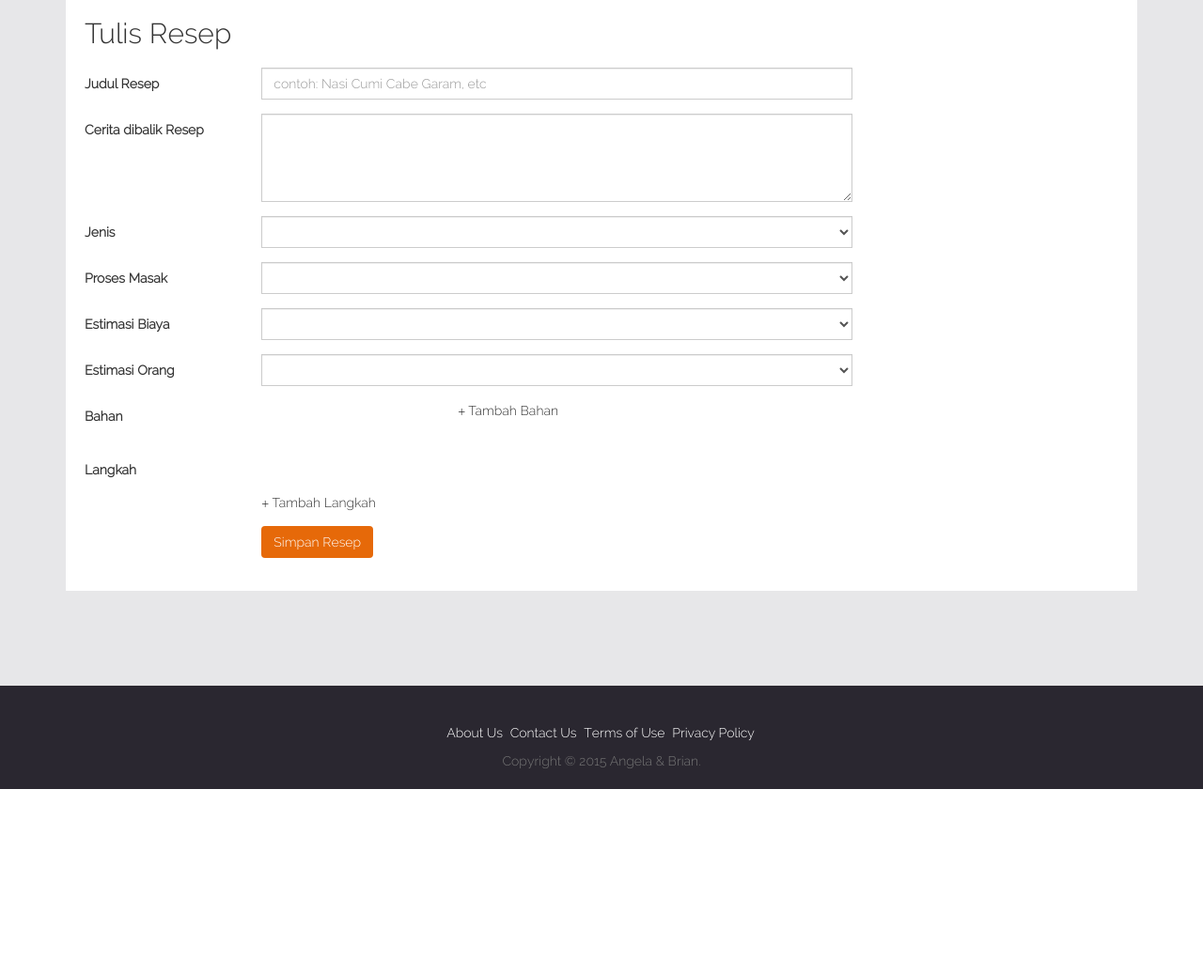
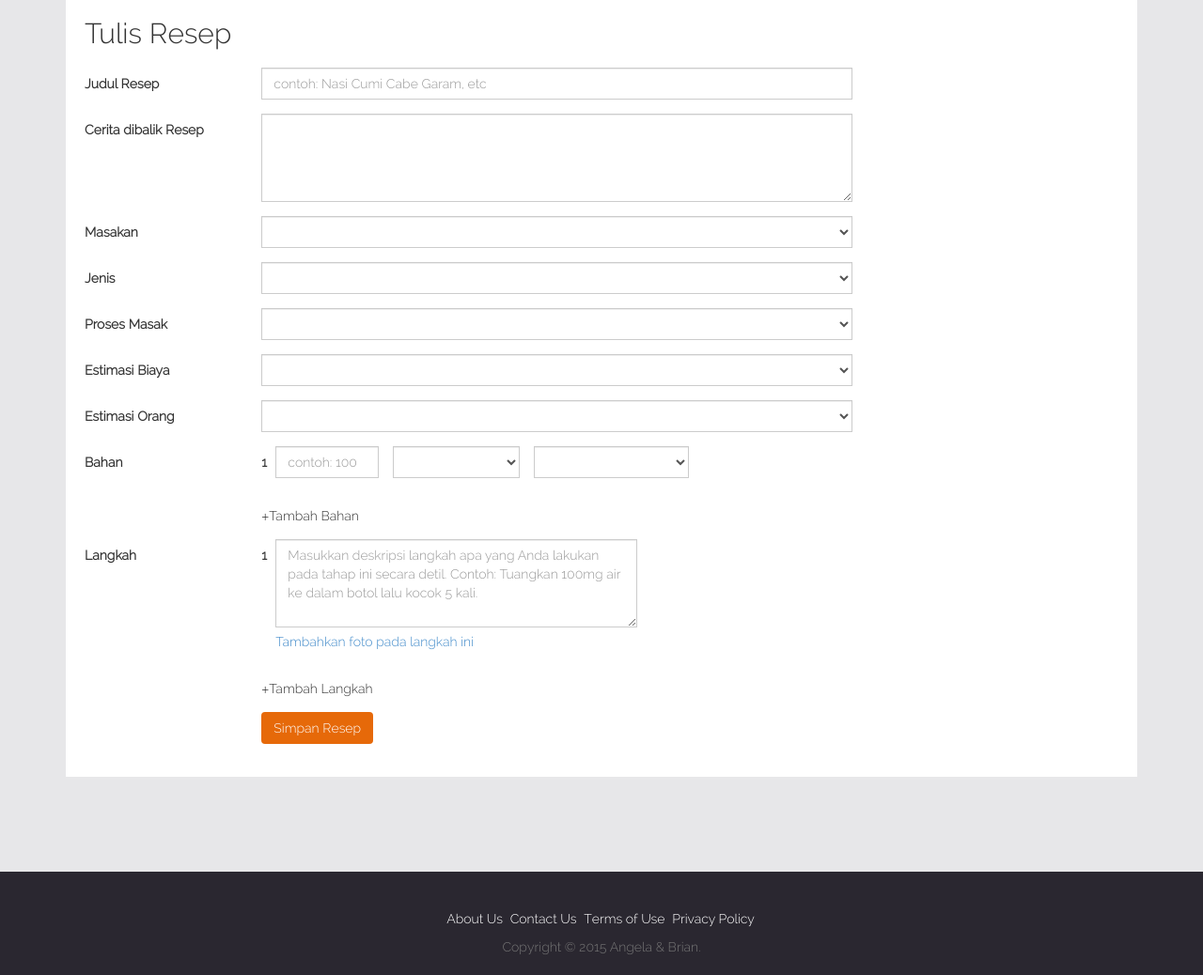
Before and after one commit to angelamuliawan/rd, a CodeIgniter app: page /rd/index.php/recipe/add in a window 1280 px wide. Shown: the part 51-1089 px from the top of the page at 94% size. Before the commit the page ends 891 px from the top, so only its background shows below. Run offline with CodeIgniter, Linux system fonts and the light colour scheme; lists and menus that the app fills with data are empty; some web fonts are replaced.

Commit message:
- add recipe - config domain

```diff
--- a/application/controllers/recipe.php
+++ b/application/controllers/recipe.php
@@ -23,6 +23,9 @@ class Recipe extends AB_Controller {
 		$food_types = $this->db->query('CALL GetAllFoodType()');
 		$food_types = $this->buildDataDropdown($food_types, 'FoodTypeID', 'FoodTypeName');
 
+		$cuisines = $this->db->query('CALL GetAllCuisine()');
+		$cuisines = $this->buildDataDropdown($cuisines, 'CuisineID', 'CuisineName');
+
 		$food_process = $this->db->query('CALL GetAllFoodProcess()');
 		$food_process = $this->buildDataDropdown($food_process, 'FoodProcessID', 'FoodProcessName');
 
@@ -44,9 +47,19 @@ class Recipe extends AB_Controller {
 			// debug($post); die();
 
 			$this->form_validation->set_rules('RecipeName', 'Recipe Name', 'required');
-			// $this->form_validation->set_rules('password', 'Password', 'required');
+			$this->form_validation->set_rules('RecipeIntro', 'Recipe Intro', 'required');
+
+			foreach( $post['FoodComposition'] as $key => $value ) {
+				$this->form_validation->set_rules('FoodComposition['.$key.'][Measure]', 'Measure', 'required');
+			}
+
+			foreach( $post['FoodProcess'] as $key => $value ) {
+				$this->form_validation->set_rules('FoodProcess['.$key.'][FoodStepName]', 'Food Step', 'required');
+			}
 
 			if ( $this->form_validation->run() == TRUE ) {
+
+
 
 				// $res = $this->db->query('CALL CheckLogin(?,?)', array(
 				// 	$post['email'],
@@ -65,12 +78,15 @@ class Recipe extends AB_Controller {
 				// 	$status = 'success';
 				// }
 			}
+
+			// debug(validation_errors()); die();
 		}
 
 		// loadMessage($message, $status);
 
 		$this->load->vars(array(
 			'food_types' => $food_types,
+			'cuisines' => $cuisines,
 			'food_process' => $food_process,
 			'price_ranges' => $price_ranges,
 			'estimation_peoples' => $estimation_peoples,
--- /dev/null
+++ b/application/views/Elements/Subview/recipe/custom_material.php
@@ -0,0 +1,69 @@
+<?php
+		$type = !empty($type)?$type:'load';
+		$class = '';
+
+		$counter = !empty($counter)?$counter:0;
+		$measure = !empty($measure)?$measure:false;
+		$measure_size = !empty($measure_size)?$measure_size:false;
+		$composition = !empty($composition)?$composition:false;
+
+		$measure_name = 'FoodComposition['.$counter.'][Measure]';
+		$measure_size_name = 'FoodComposition['.$counter.'][MeasureSizeID]';
+		$composition_name = 'FoodComposition['.$counter.'][CompositionID]';
+
+		if( $type == 'init' ) {
+			$class = 'clone-template-material hide wrapper-template';
+			$measure_name = 'Measure';
+			$measure_size_name = 'MeasureSizeID';
+			$composition_name = 'CompositionID';
+		}
+?>
+<div class="row mb15 list-material <?php echo $class; ?>">
+	<div class="col-sm-1 col-xs-1 extra-small-width">
+		<?php
+				echo tag('label', ($counter+1), array(
+					'class' => 'control-label template-order'
+				));
+		?>
+	</div>
+	<div class="col-sm-2 col-xs-2 no-pd">
+		<?php
+				echo form_input(array(
+					'name' => $measure_name,
+					'type' => 'text',
+					'value' => set_value($measure_name),
+					'class' => 'form-control inputField',
+					'placeholder' => 'contoh: 100',
+				));
+				echo form_error($measure_name);
+		?>
+	</div>
+	<div class="col-sm-3 col-xs-3">
+		<?php
+				echo form_dropdown($measure_size_name, $measure_sizes, $measure_size, 'class="form-control inputField"');
+		?>
+	</div>
+	<div class="col-sm-3 col-xs-2 no-pd">
+		<?php
+				echo form_dropdown($composition_name, $compositions, $composition, 'class="form-control inputField"');
+		?>
+	</div>
+	<div class="col-sm-3 col-xs-4">
+		<div class="icon-holder">
+			<?php
+					echo tag('span', false, array(
+						'class' => 'glyphicon glyphicon-circle-arrow-up'
+					));
+					echo tag('span', false, array(
+						'class' => 'glyphicon glyphicon-circle-arrow-down'
+					));
+
+					if( $type == 'init' || ( $type == 'load' && !empty($counter) ) ) {
+						echo tag('span', false, array(
+							'class' => 'glyphicon glyphicon-trash'
+						));
+					}
+			?>
+		</div>
+	</div>
+</div>
--- /dev/null
+++ b/application/views/Elements/Subview/recipe/custom_step.php
@@ -0,0 +1,40 @@
+<?php
+		$type = !empty($type)?$type:'load';
+		$class = '';
+
+		$counter = !empty($counter)?$counter:0;
+		$step = !empty($step)?$step:false;
+
+		$step_name = 'FoodProcess['.$counter.'][FoodStepName]';
+
+		if( $type == 'init' ) {
+			$class = 'clone-template-step hide wrapper-template';
+			$step_name = 'FoodStepName';
+		}
+?>
+
+<div class="row mb15 <?php echo $class; ?>">
+	<div class="col-sm-1 col-xs-1 extra-small-width">
+		<?php
+				echo tag('label', ($counter+1), array(
+					'class' => 'control-label template-order'
+				));
+		?>
+	</div>
+	<div class="col-sm-7 col-xs-7 no-pd">
+		<?php
+				echo tag('textarea', set_value($step_name), array(
+					'rows' => 4,
+					'name' => $step_name,
+					'class' => 'form-control mb5 inputField',
+					'placeholder' => 'Masukkan deskripsi langkah apa yang Anda lakukan pada tahap ini secara detil. Contoh: Tuangkan 100mg air ke dalam botol lalu kocok 5 kali.',
+				));
+				echo form_error($step_name);
+
+				echo tag('a', 'Tambahkan foto pada langkah ini', array(
+					'class' => 'mt10',
+					'href' => '#',
+				));
+		?>
+	</div>
+</div>
--- a/application/views/Recipe/add.php
+++ b/application/views/Recipe/add.php
@@ -1,35 +1,68 @@
-<?php
-		if( isset($request) ) {
-			// debug($request); die();
-		}
-
-		// debug($food_types); die();
-?>
-
 <div class="container">
 	<div class="big-wrapper bg-white pd20">
-
 		<?php
 				echo tag('h2', 'Tulis Resep');
 		?>
 		<div class="wrapper-create-recipe">
 			<form class="form-horizontal mt20" role="form" action="add" method="post" accept-charset="utf-8">
 			  	<div class="form-group">
-			    	<label for="RecipeName" class="col-sm-2 control-label">Judul Resep</label>
+			  		<?php
+			  				echo tag('label', 'Judul Resep', array(
+			  					'for' => 'RecipeName',
+			  					'class' => 'col-sm-2 control-label',
+			  				));
+			  		?>
 				    <div class="col-sm-7">
-				      	<input type="text" class="form-control" name="RecipeName" placeholder="contoh: Nasi Cumi Cabe Garam, etc">
-				      	<?php echo form_error('RecipeName'); ?>
+				    	<?php
+				    			echo tag('input', false, array(
+				    				'type' => 'text',
+				    				'class' => 'form-control',
+				    				'name' => 'RecipeName',
+				    				'placeholder' => 'contoh: Nasi Cumi Cabe Garam, etc',
+				    				'value' => set_value('RecipeName'),
+				    			));
+				    			echo form_error('RecipeName');
+				    	?>
 				    </div>
 			  	</div>
 				<div class="form-group">
-					<label for="RecipeIntro" class="col-sm-2 control-label">Cerita dibalik Resep</label>
+					<?php
+			  				echo tag('label', 'Cerita dibalik Resep', array(
+			  					'for' => 'RecipeIntro',
+			  					'class' => 'col-sm-2 control-label',
+			  				));
+			  		?>
 					<div class="col-sm-7">
-						<textarea rows="4" name="RecipeIntro" class="form-control"></textarea>
-						<?php echo form_error('RecipeIntro'); ?>
+						<?php
+								echo tag('textarea', set_value('RecipeIntro'), array(
+				    				'rows' => 4,
+				    				'class' => 'form-control',
+				    				'name' => 'RecipeIntro',
+				    			));
+								echo form_error('RecipeIntro');
+						?>
 					</div>
 				</div>
 				<div class="form-group">
-					<label for="FoodTypeID" class="col-sm-2 control-label">Jenis</label>
+					<?php
+			  				echo tag('label', 'Masakan', array(
+			  					'for' => 'CuisineID',
+			  					'class' => 'col-sm-2 control-label',
+			  				));
+			  		?>
+					<div class="col-sm-7">
+						<?php
+								echo form_dropdown('CuisineID', $cuisines, $request['CuisineID'], 'class="form-control"');
+						?>
+					</div>
+				</div>
+				<div class="form-group">
+					<?php
+			  				echo tag('label', 'Jenis', array(
+			  					'for' => 'FoodTypeID',
+			  					'class' => 'col-sm-2 control-label',
+			  				));
+			  		?>
 					<div class="col-sm-7">
 						<?php
 								echo form_dropdown('FoodTypeID', $food_types, $request['FoodTypeID'], 'class="form-control"');
@@ -37,7 +70,12 @@
 					</div>
 				</div>
 				<div class="form-group">
-					<label for="FoodProcessID" class="col-sm-2 control-label">Proses Masak</label>
+					<?php
+			  				echo tag('label', 'Proses Masak', array(
+			  					'for' => 'FoodProcessID',
+			  					'class' => 'col-sm-2 control-label',
+			  				));
+			  		?>
 					<div class="col-sm-7">
 						<?php
 								echo form_dropdown('FoodProcessID', $food_process, $request['FoodProcessID'], 'class="form-control"');
@@ -45,7 +83,12 @@
 					</div>
 				</div>
 				<div class="form-group">
-					<label for="inputPassword3" class="col-sm-2 control-label">Estimasi Biaya</label>
+					<?php
+			  				echo tag('label', 'Estimasi Biaya', array(
+			  					'for' => 'PriceRangeID',
+			  					'class' => 'col-sm-2 control-label',
+			  				));
+			  		?>
 					<div class="col-sm-7">
 						<?php
 								echo form_dropdown('PriceRangeID', $price_ranges, $request['PriceRangeID'], 'class="form-control"');
@@ -53,7 +96,12 @@
 					</div>
 				</div>
 				<div class="form-group">
-					<label for="EstPeopleID" class="col-sm-2 control-label">Estimasi Orang</label>
+					<?php
+			  				echo tag('label', 'Estimasi Orang', array(
+			  					'for' => 'EstPeopleID',
+			  					'class' => 'col-sm-2 control-label',
+			  				));
+			  		?>
 					<div class="col-sm-7">
 						<?php
 								echo form_dropdown('EstPeopleID', $estimation_peoples, $request['EstPeopleID'], 'class="form-control"');
@@ -61,139 +109,107 @@
 					</div>
 				</div>
 				<div class="form-group">
-					<label class="col-sm-2 control-label">Bahan</label>
+					<?php
+			  				echo tag('label', 'Bahan', array(
+			  					'class' => 'col-sm-2 control-label',
+			  				));
+			  		?>
 					<div class="col-sm-7 parent-template" model="FoodComposition">
-						<div class="row mb15 list-material clone-template-material hide wrapper-template">
-							<div class="col-sm-1 col-xs-1 extra-small-width">
-								<label class="control-label template-order">1</label>
-							</div>
-							<div class="col-sm-2 col-xs-2 no-pd">
-								<input name="Measure" type="text" class="form-control inputField" placeholder="contoh: 100" />
-							</div>
-							<div class="col-sm-3 col-xs-3">
-								<?php
-										echo form_dropdown('MeasureSizeID', $measure_sizes, false, 'class="form-control inputField"');
-								?>
-							</div>
-							<div class="col-sm-3 col-xs-2 no-pd">
-								<?php
-										echo form_dropdown('CompositionID', $compositions, false, 'class="form-control inputField"');
-								?>
-							</div>
-							<div class="col-sm-3 col-xs-4">
-								<div class="icon-holder">
-									<span class="glyphicon glyphicon-circle-arrow-up"></span>
-									<span class="glyphicon glyphicon-circle-arrow-down"></span>
-									<span class="glyphicon glyphicon-trash"></span>
-								</div>
-							</div>
-						</div>
+						<?php
+								loadSubview('recipe/custom_material', array(
+									'type' => 'init'
+								));
 
-						<?php
+								$counter = 0;
 								if( !empty($request['FoodComposition']) ) {
-									$counter = 0;
+
 									foreach( $request['FoodComposition'] as $key => $value ) {
 										$measure = $value['Measure'];
 										$measure_size = $value['MeasureSizeID'];
 										$composition = $value['CompositionID'];
-									?>
-										<div class="row mb15 list-material">
-											<div class="col-sm-1 col-xs-1 extra-small-width">
-												<label class="control-label template-order"><?php echo ($counter+1); ?></label>
-											</div>
-											<div class="col-sm-2 col-xs-2 no-pd">
-												<?php
-														echo form_input(array(
-															'name' => 'FoodComposition['.$counter.'][Measure]',
-															'type' => 'text',
-															'value' => $measure,
-															'class' => 'form-control inputField',
-															'placeholder' => 'contoh: 100',
-														));
-												?>
-											</div>
-											<div class="col-sm-3 col-xs-3">
-												<?php
-														echo form_dropdown('FoodComposition['.$counter.'][MeasureSizeID]', $measure_sizes, $measure_size, 'class="form-control inputField"');
-												?>
-											</div>
-											<div class="col-sm-3 col-xs-2 no-pd">
-												<?php
-														echo form_dropdown('FoodComposition['.$counter.'][CompositionID]', $compositions, $composition, 'class="form-control inputField"');
-												?>
-											</div>
-											<div class="col-sm-3 col-xs-4">
-												<div class="icon-holder">
-													<span class="glyphicon glyphicon-circle-arrow-up"></span>
-													<span class="glyphicon glyphicon-circle-arrow-down"></span>
-													<span class="glyphicon glyphicon-trash"></span>
-												</div>
-											</div>
-										</div>
-									<?php
+
+										loadSubview('recipe/custom_material', array(
+											'type' => 'load',
+											'measure' => $measure,
+											'measure_size' => $measure_size,
+											'composition' => $composition,
+											'counter' => $counter,
+										));
 										$counter++;
 									}
+								} else {
+									loadSubview('recipe/custom_material', array(
+										'type' => 'load',
+										'counter' => $counter,
+									));
 								}
 						?>
 					</div>
-					<div class="form-group">
-						<div class="col-sm-2 col-sm-offset-2 extra-margin clone-button cpointer" data-clone="clone-template-material">
-							<span class="glyphicon glyphicon-plus"></span>
-							Tambah Bahan
-						</div>
+				</div>
+				<div class="form-group">
+					<div class="col-sm-7 col-sm-offset-2 clone-button cpointer" data-clone="clone-template-material">
+						<?php
+								echo tag('span', false, array(
+									'class' => 'glyphicon glyphicon-plus'
+								));
+								echo 'Tambah Bahan';
+						?>
 					</div>
 				</div>
 				<div class="form-group">
-					<label class="col-sm-2 control-label">Langkah</label>
+					<?php
+							echo tag('label', 'Langkah', array(
+								'class' => 'col-sm-2 control-label'
+							));
+					?>
 					<div class="col-sm-7 parent-template" model="FoodProcess">
-						<div class="row mb15 clone-template-step hide wrapper-template">
-							<div class="col-sm-1 col-xs-1 extra-small-width">
-								<label class="control-label template-order">No.</label>
-							</div>
-							<div class="col-xs-7 no-pd">
-								<textarea rows="4" name="FoodStepName" class="form-control mb5 inputField" placeholder="Masukkan deskripsi langkah apa yang Anda lakukan pada tahap ini secara detil. Contoh: Tuangkan 100mg air ke dalam botol lalu kocok 5 kali."></textarea>
-								<a class="mt10" href="#">Tambahkan foto pada langkah ini</a>
-							</div>
-						</div>
 						<?php
+								loadSubview('recipe/custom_step', array(
+									'type' => 'init'
+								));
+
+								$counter = 0;
 								if( !empty($request['FoodProcess']) ) {
-									$counter = 0;
 									foreach( $request['FoodProcess'] as $key => $value ) {
 										$step = $value['FoodStepName'];
-									?>
-										<div class="row mb15">
-											<div class="col-sm-1 col-xs-1 extra-small-width">
-												<label class="control-label"><?php echo ($counter+1); ?></label>
-											</div>
-											<div class="col-sm-7 col-xs-7 no-pd">
-												<?php
-														echo tag('textarea', $step, array(
-															'rows' => 4,
-															'name' => 'FoodProcess['.$counter.'][FoodStepName]',
-															'class' => 'form-control mb5 inputField',
-															'placeholder' => 'Masukkan deskripsi langkah apa yang Anda lakukan pada tahap ini secara detil. Contoh: Tuangkan 100mg air ke dalam botol lalu kocok 5 kali.',
-														));
-												?>
-												<a class="mt10" href="#">Tambahkan foto pada langkah ini</a>
-											</div>
-										</div>
-									<?php
+
+										loadSubview('recipe/custom_step', array(
+											'type' => 'load',
+											'step' => $step,
+											'counter' => $counter,
+										));
 										$counter++;
 									}
+								} else {
+									loadSubview('recipe/custom_step', array(
+										'type' => 'load',
+										'counter' => $counter,
+									));
 								}
 						?>
 					</div>
 				</div>
 				<div class="form-group">
 					<div class="col-sm-7 col-sm-offset-2 clone-button cpointer" data-clone="clone-template-step">
-						<span class="glyphicon glyphicon-plus"></span>
-						Tambah Langkah
+						<?php
+								echo tag('span', false, array(
+									'class' => 'glyphicon glyphicon-plus'
+								));
+								echo 'Tambah Langkah';
+						?>
 					</div>
 				</div>
 			  	<div class="form-group">
-			    	<div class="col-sm-offset-2 col-sm-2">
-			      		<button type="submit" class="btn btn-orange">Simpan Resep</button>
-			    	</div>
+			  		<?php
+			  				echo tag('button', 'Simpan Resep', array(
+			  					'class' => 'btn btn-orange',
+			  					'type' => 'submit',
+			  					'wrapTag' => 'div',
+			  					'wrapAttributes' => array(
+			  						'class' => 'col-sm-offset-2 col-sm-2'
+			  					)
+			  				));
+			  		?>
 			  	</div>
 			</form>
 		</div>
--- a/resources/css/custom.css
+++ b/resources/css/custom.css
@@ -143,6 +143,7 @@ h1,h2,h3,h4,h5,h6 {
 /* Error */
 .error-message {
 	color: #C30F0F !important;
+	display: block;
 }
 
 .form-control {
@@ -538,9 +539,9 @@ h1,h2,h3,h4,h5,h6 {
 	font-size: 20px;
     margin-top: 6px;
 }
-.wrapper-create-recipe form .extra-margin {
+/*.wrapper-create-recipe form .extra-margin {
 	margin-left: 18%;
-}
+}*/
 
 /* PAGE MY RECIPE */
 #my-recipe.wrapper-food-list-vertical > .content .right-side > .box-description p.description {
```
Also changed, not shown: application/views/Recipe/detail.php (+4 -4 lines).
